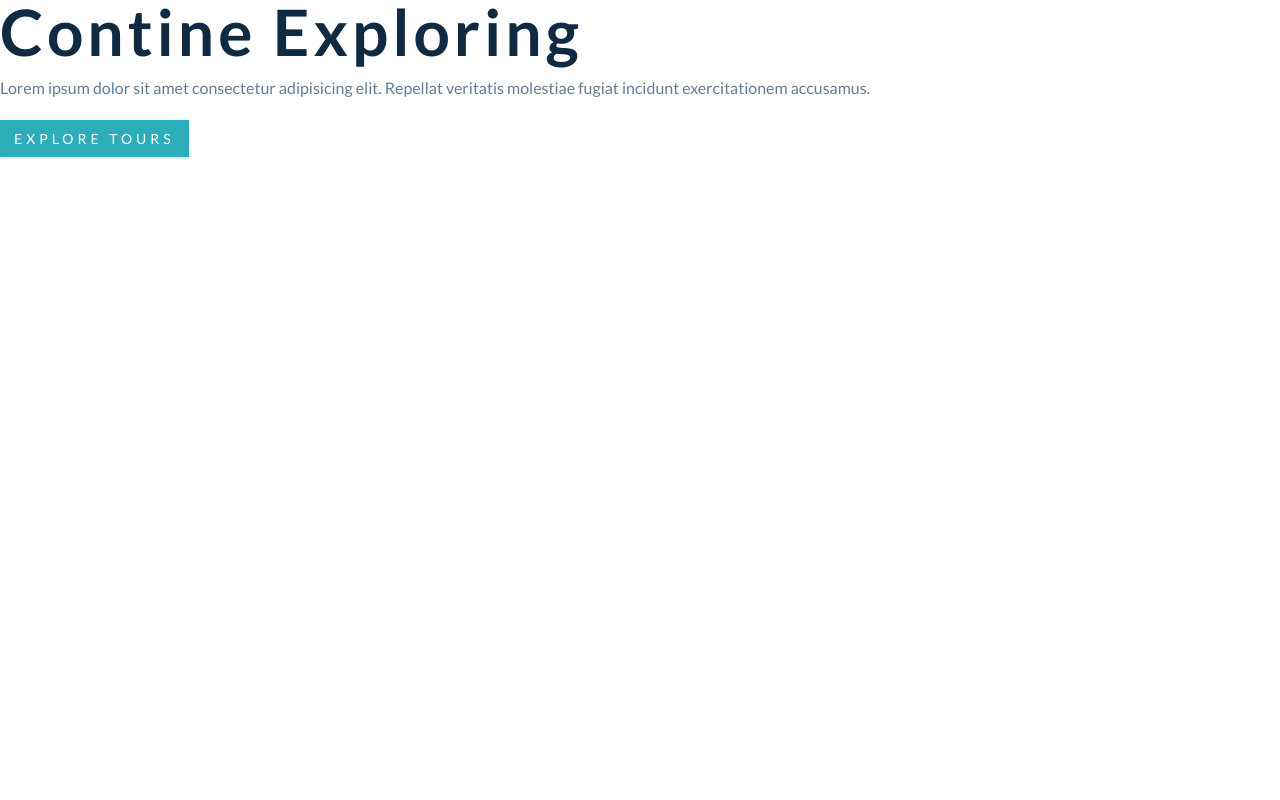
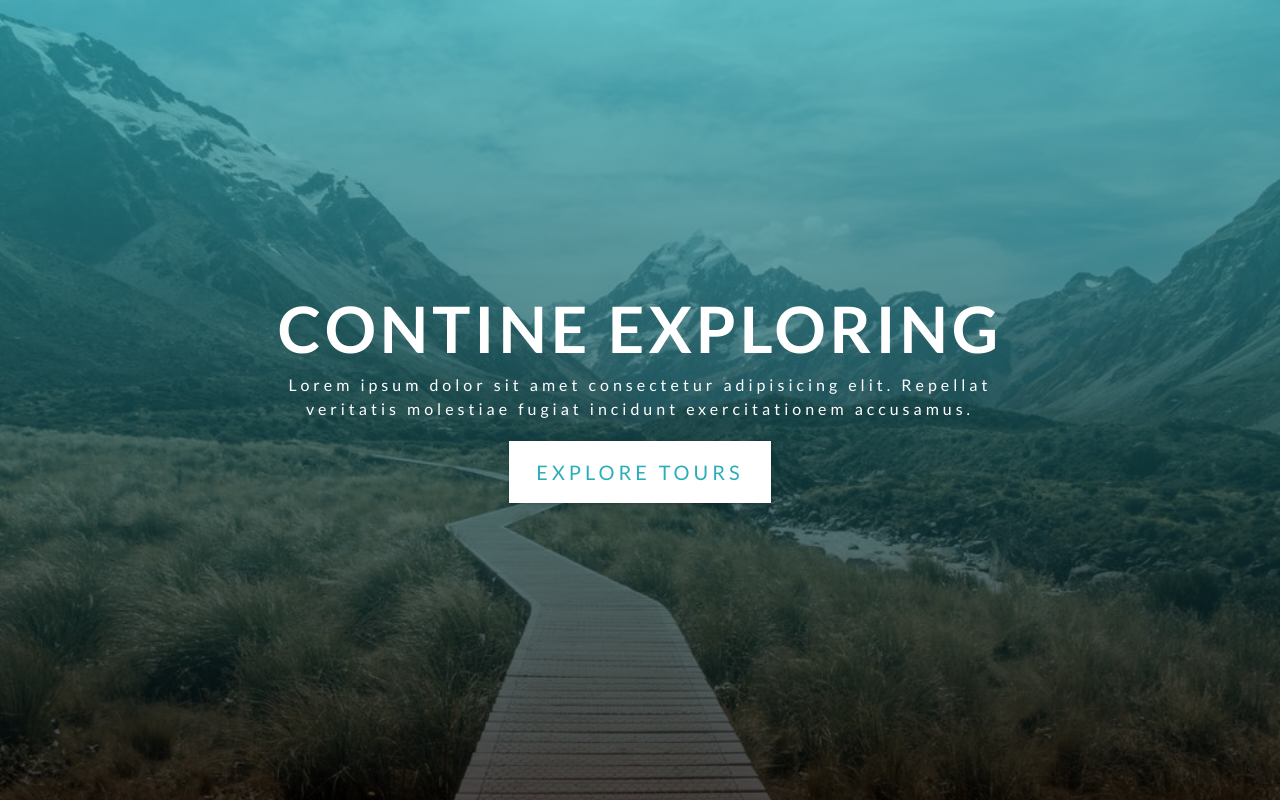
Before and after one commit to NSGuliyev/Backroads-Tour, a plain HTML site: page index.html in a window 1280 px wide. Drawn offline with Linux system fonts and the light colour scheme.

Commit message:
Hero CSS

```diff
--- a/css/styles.css
+++ b/css/styles.css
@@ -157,41 +157,52 @@ Navbar
 Hero
 ===============
 */
-/*
-===============
-About
-===============
-*/
-/* section add to globals */
-/* title add to globals */
-/* section center add to globals */
+.hero {
+  min-height: 100vh;
+  background: var(--clr-primary-5);
+  display: flex;
+  justify-content: center;
+  align-items: center;
+}
+.hero-banner {
+  text-align: center;
+  color: var(--clr-white);
+  padding: 0rem 3rem;
+}
+.hero-banner h1 {
+  text-transform: uppercase;
+}
 
-/*
-===============
-Services
-===============
-*/
+.hero-banner p {
+  max-width: 35rem;
+  margin-left: auto;
+  margin-right: auto;
+  color: var(--clr-white);
+  letter-spacing: var(--spacing);
+}
 
-/*
-===============
-Featured Tours
-===============
-*/
+.hero-btn {
+  padding: 0.9rem 1.6rem;
+  font-size: 1.25rem;
+  background: var(--clr-white);
+  color: var(--clr-primary-5);
+}
 
-/*
-===============
-Contact
-===============
-*/
+.hero-btn:hover {
+  background: transparent;
+  color: var(--clr-white);
+  border-color: var(--clr-white);
+}
 
-/*
-===============
-Gallery
-===============
-*/
-
-/*
-===============
-Footer
-===============
-*/
+@media screen and (min-width: 768px) {
+  .hero {
+    background: linear-gradient(rgb(44, 174, 186, 0.7), rgba(0, 0, 0, 0.7)),
+      url("../images/main.jpeg") center/cover no-repeat;
+  }
+  .hero-banner {
+    padding: 0;
+  }
+  .hero-banner p {
+    max-width: 45rem;
+  }
+}
```
